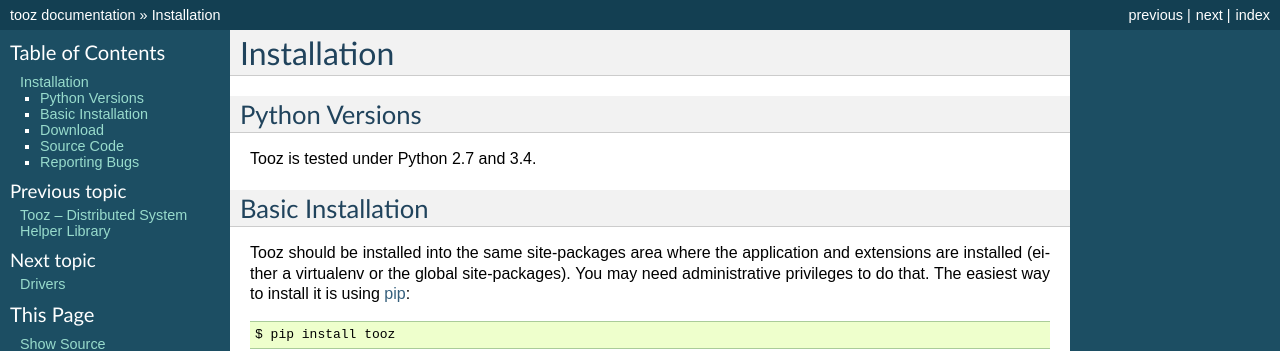
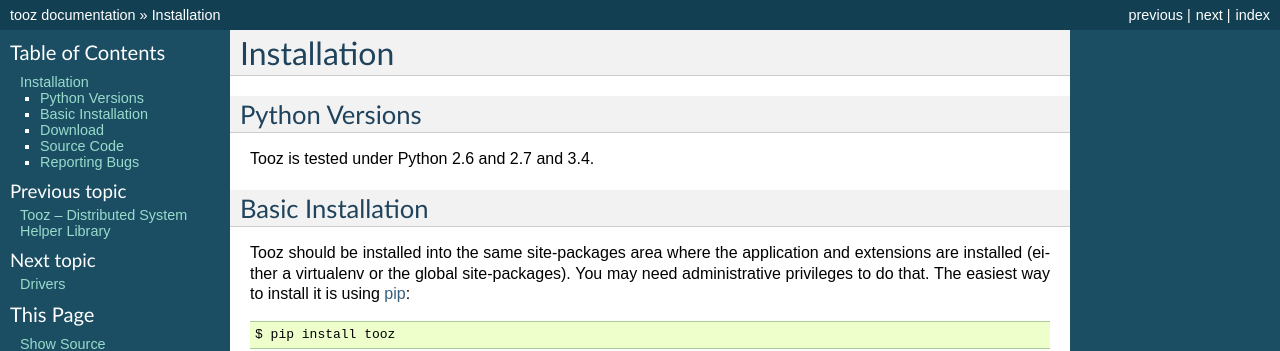
Before and after one commit to openstack/tooz, a Sphinx documentation site: the page built from doc/source/install.rst, in a window 1280 px wide. Shown: the top 351 px of the page. Built offline with Sphinx 7.4.7, drawn with Linux system fonts in a browser that asks for light colours; the version number could not be read and is left out.

```diff
--- a/doc/source/install.rst
+++ b/doc/source/install.rst
@@ -5,7 +5,7 @@ Installation
 Python Versions
 ===============
 
-Tooz is tested under Python 2.7 and 3.4.
+Tooz is tested under Python 2.6 and 2.7 and 3.4.
 
 .. _install-basic:
 
```
